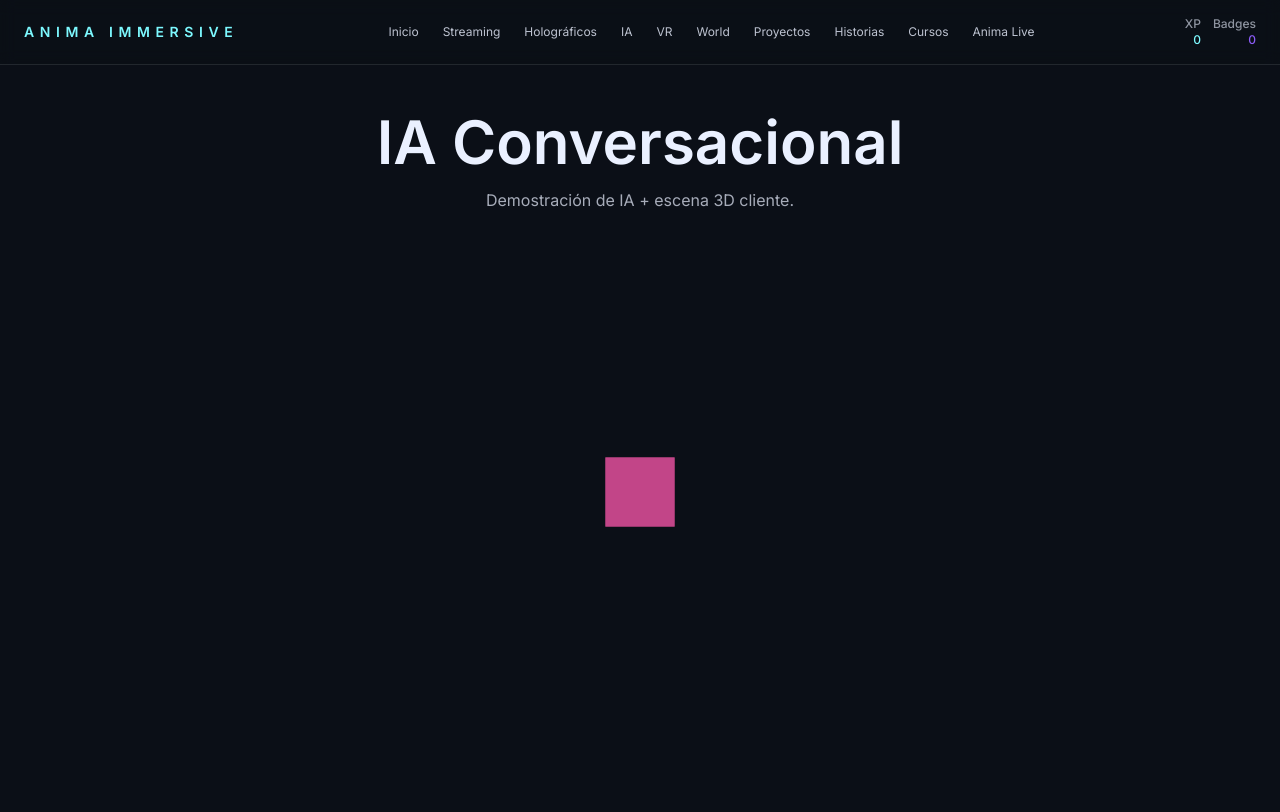
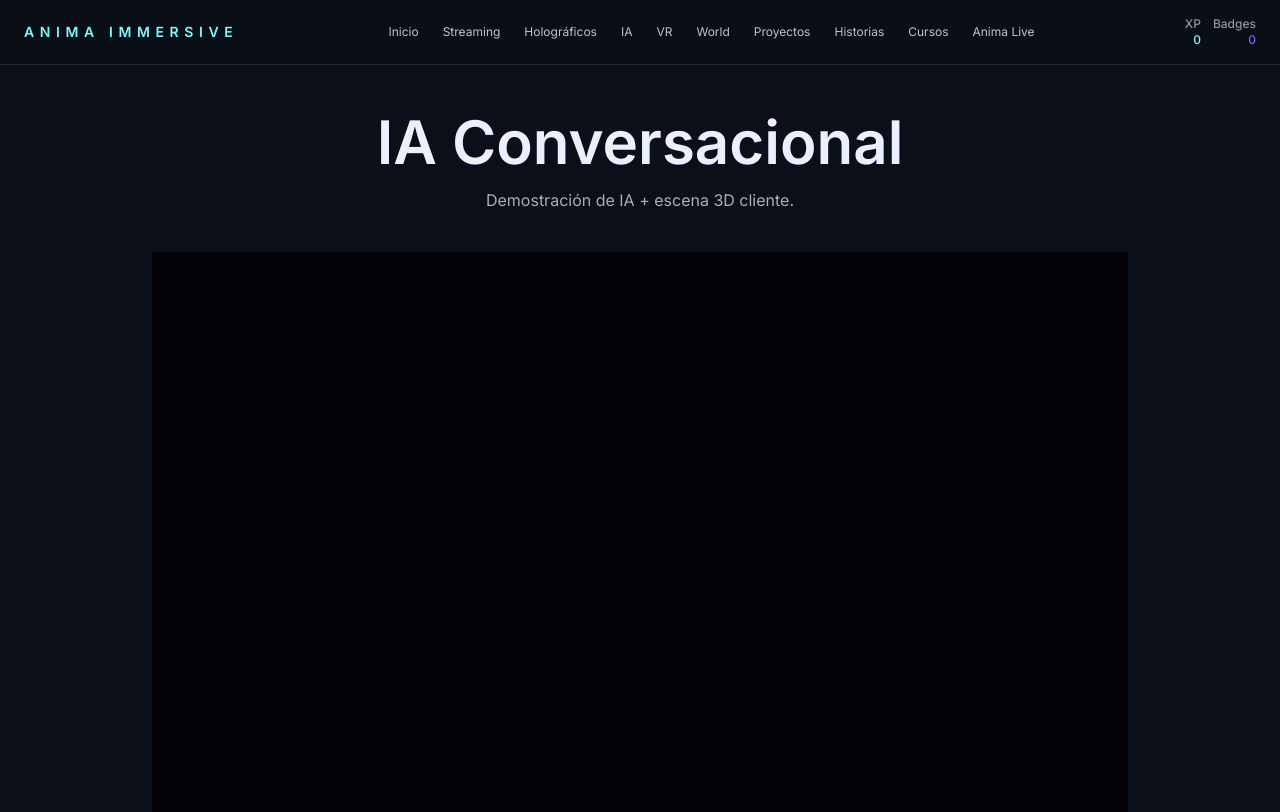
Before and after one commit to juanmacodes/webanima, a Next.js app in the folder anima-immersive/: page /ia in a window 1280 px wide. Built offline with nearby package versions, Linux system fonts and the light colour scheme.

Commit message:
Update Experience.tsx

```diff
--- a/anima-immersive/components/Experience.tsx
+++ b/anima-immersive/components/Experience.tsx
@@ -1,42 +1,30 @@
 'use client';
 
-import React, { Suspense } from 'react';
+import { Suspense } from 'react';
 import { Canvas } from '@react-three/fiber';
 import { OrbitControls } from '@react-three/drei';
 
-/**
- * Componente interno con el contenido del lienzo 3D.
- * (Separarlo ayuda a que el wrapper pueda manejar Suspense/fallbacks fácilmente)
- */
-function ExperienceImpl() {
+// Si tienes tu escena real, métela aquí dentro del <Suspense>
+function ExperienceInner() {
+  // ...tu escena three.js (meshes, models, etc.)
+  return null;
+}
+
+/** Componente cliente que pinta el Canvas */
+export function Experience() {
   return (
-    <Canvas className="h-full w-full">
-      <ambientLight intensity={0.6} />
-      <directionalLight position={[1, 2, 3]} intensity={1} />
-      <mesh>
-        <boxGeometry />
-        <meshStandardMaterial color="hotpink" />
-      </mesh>
-      <OrbitControls />
-    </Canvas>
+    <div className="relative h-[70vh] w-full">
+      <Canvas camera={{ position: [0, 0, 4], fov: 50 }}>
+        <color attach="background" args={['#030307']} />
+        <ambientLight intensity={0.7} />
+        <Suspense fallback={null}>
+          <ExperienceInner />
+        </Suspense>
+        <OrbitControls enableZoom={false} />
+      </Canvas>
+    </div>
   );
 }
 
-/**
- * Export default – imprescindible para que dynamic() sin .then(m => m.algo) funcione
- */
-export default function Experience() {
-  return (
-    <div className="relative h-[60vh] w-full overflow-hidden rounded-2xl">
-      <Suspense
-        fallback={
-          <div className="flex h-full w-full items-center justify-center text-sm text-foreground/60">
-            Cargando escena 3D…
-          </div>
-        }
-      >
-        <ExperienceImpl />
-      </Suspense>
-    </div>
-  );
-}
+// exportamos también como default para quien importe por defecto
+export default Experience;
```
